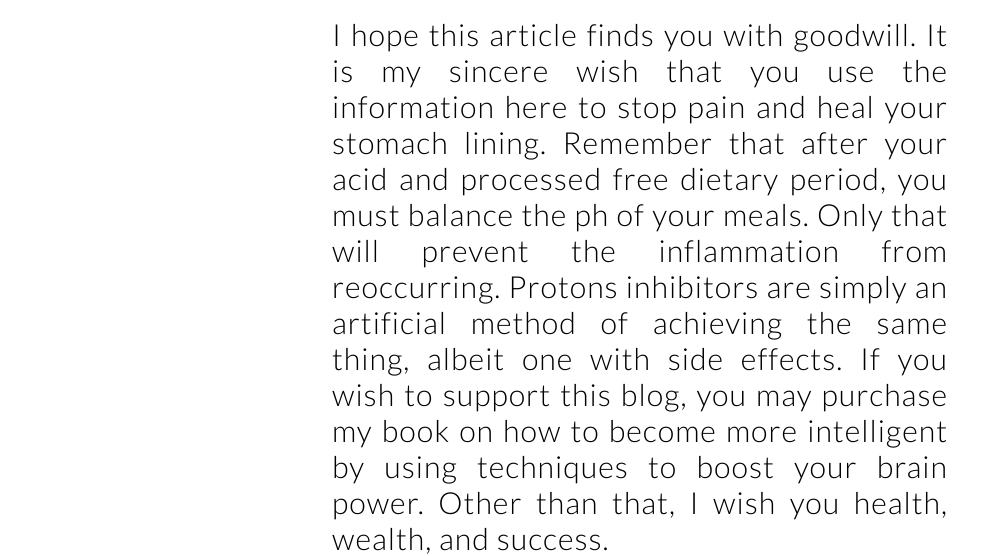
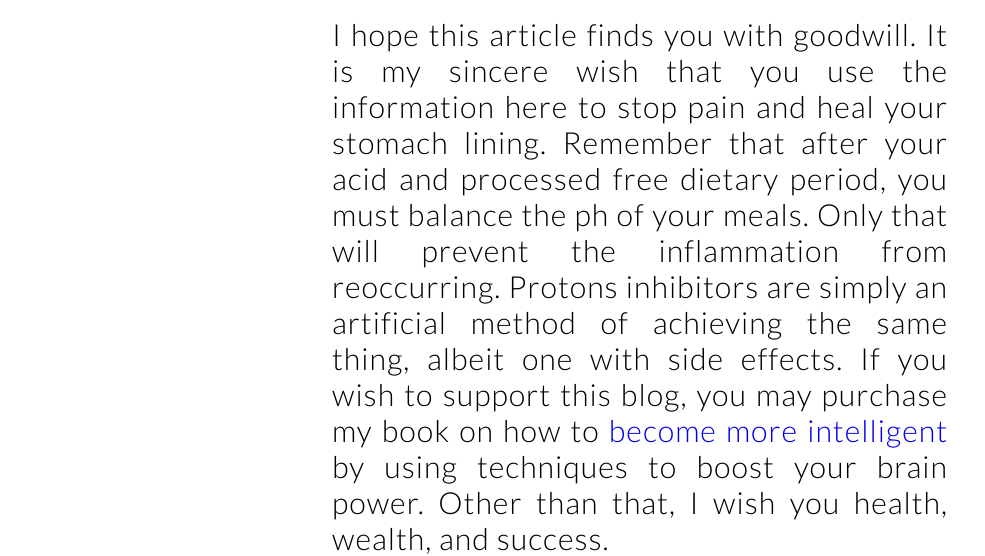
Before and after one commit to Cinquain/jamesallan, a website: page public/articles/how_to_cure_gastritis.html in a window 1280 px wide. Shown: the part 4944-5500 px from the top of the page, without its empty margins (0-985 px from the left). Drawn offline with Linux system fonts and the light colour scheme.

Commit message:
added link

```diff
--- a/public/articles/how_to_cure_gastritis.html
+++ b/public/articles/how_to_cure_gastritis.html
@@ -161,7 +161,7 @@ xmlns:fb="http://ogp.me/ns/fb#">
 
         <div class="paragraph">
             <p>
-                I hope this article finds you with goodwill. It is my sincere wish that you use the information here to stop pain and heal your stomach lining. Remember that after your acid and processed free dietary period, you must balance the ph of your meals. Only that will prevent the inflammation from reoccurring. Protons inhibitors are simply an artificial method of achieving the same thing, albeit one with side effects. If you wish to support this blog, you may purchase my book on how to become more intelligent by using techniques to boost your brain power. Other than that, I wish you health, wealth, and success.
+                I hope this article finds you with goodwill. It is my sincere wish that you use the information here to stop pain and heal your stomach lining. Remember that after your acid and processed free dietary period, you must balance the ph of your meals. Only that will prevent the inflammation from reoccurring. Protons inhibitors are simply an artificial method of achieving the same thing, albeit one with side effects. If you wish to support this blog, you may purchase my book on how to <a href="/public/book.html">become more intelligent</a> by using techniques to boost your brain power. Other than that, I wish you health, wealth, and success.
             </p>
         </div>
         <br>
```
